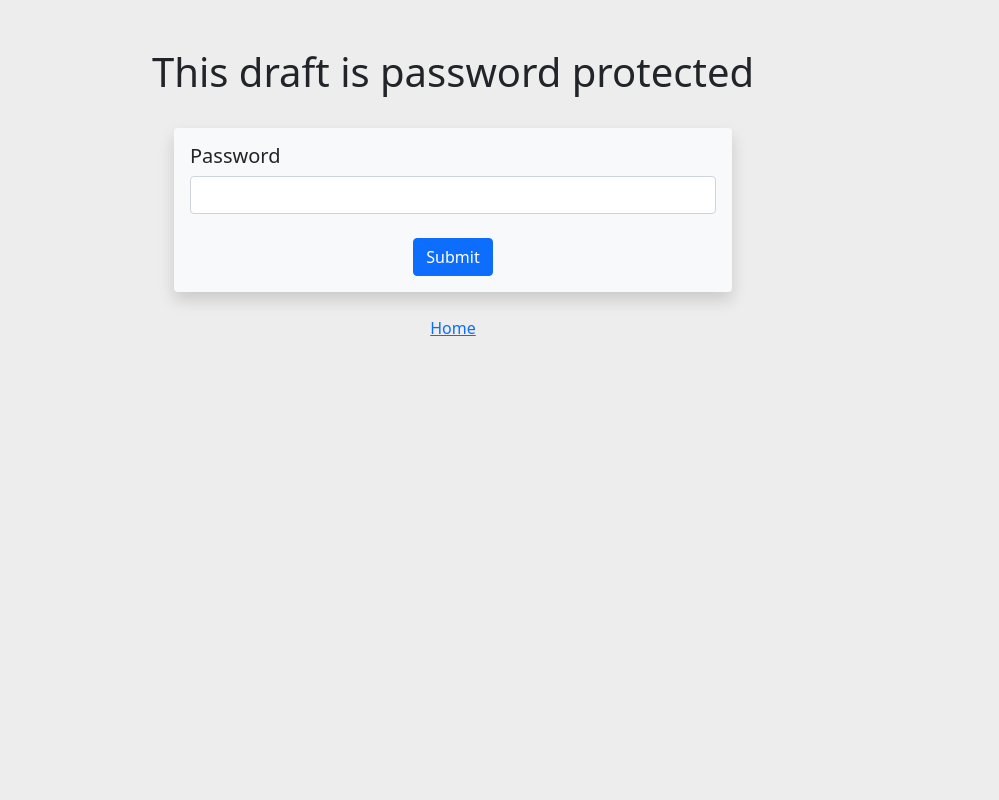
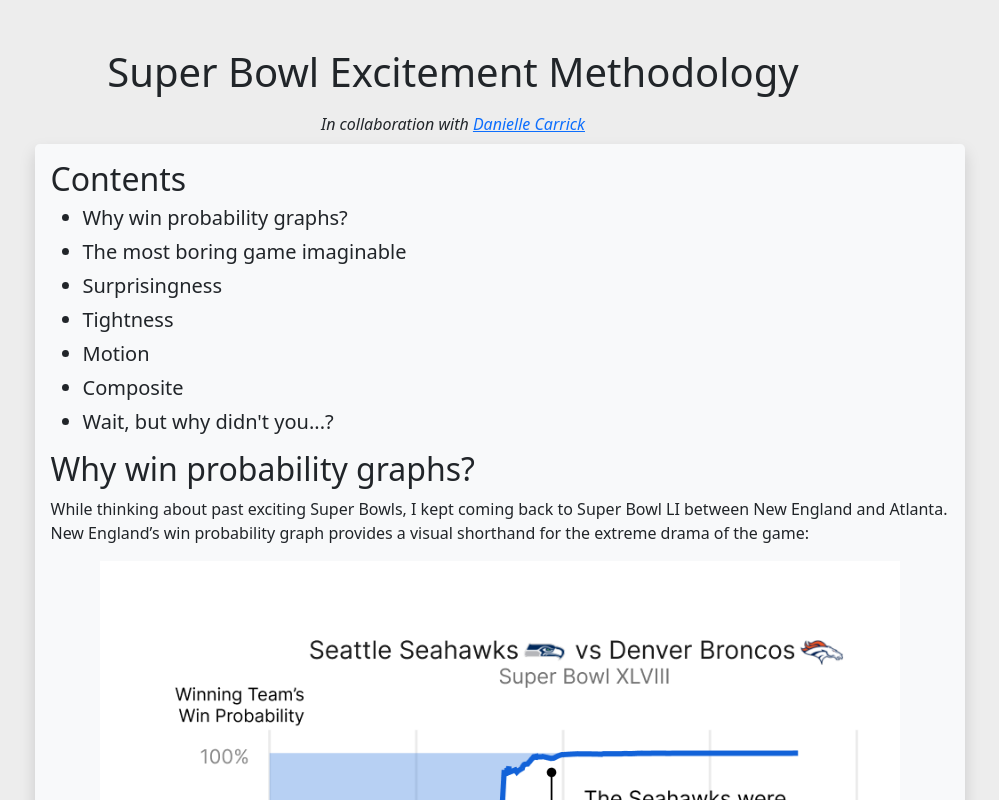
Before and after one commit to treeofthought/tot-ui, a React (Create React App) app: page /superbowl-excitement/methods in a window 1280 px wide. Shown: the top 800 px of the page, without its empty margins (187-1186 px from the left). Built offline with nearby package versions, Linux system fonts and the light colour scheme.

Commit message:
remove login protection

```diff
--- a/src/webpages/superbowl-excitement-methods.js
+++ b/src/webpages/superbowl-excitement-methods.js
@@ -3,7 +3,6 @@ import SB2013_SEA_DEN from '../2013_SEA_DEN.png';
 
 function SuperBowlExcitementMethod() {
   return(
-    <DraftLogin>
       <div className="d-flex flex-column align-items-center gap-2">
         <div className="d-flex flex-column align-items-center gap-2">
           <h1>Super Bowl Excitement Methodology</h1>
@@ -99,7 +98,6 @@ function SuperBowlExcitementMethod() {
         </div>
           <em>Back to <a href="/superbowl-excitement">Super Bowl Excitement</a></em>
       </div>
-    </DraftLogin>
   )
 }
 
```
